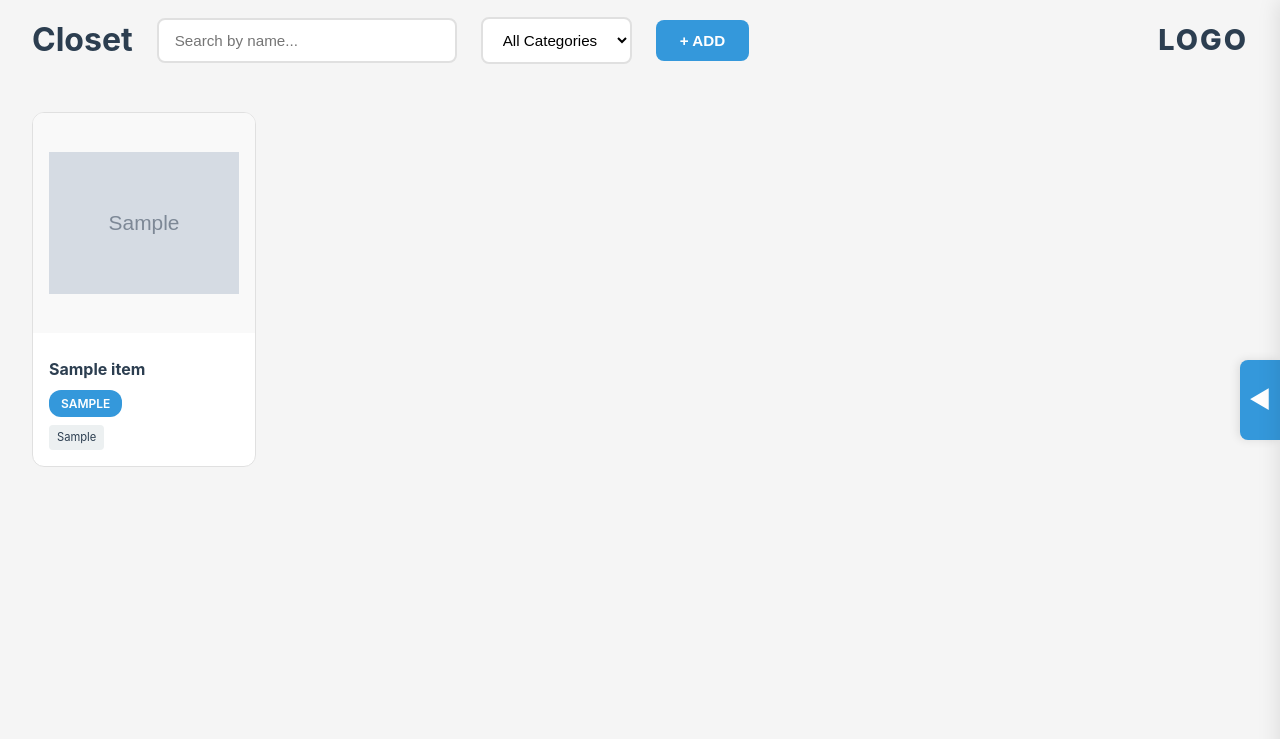
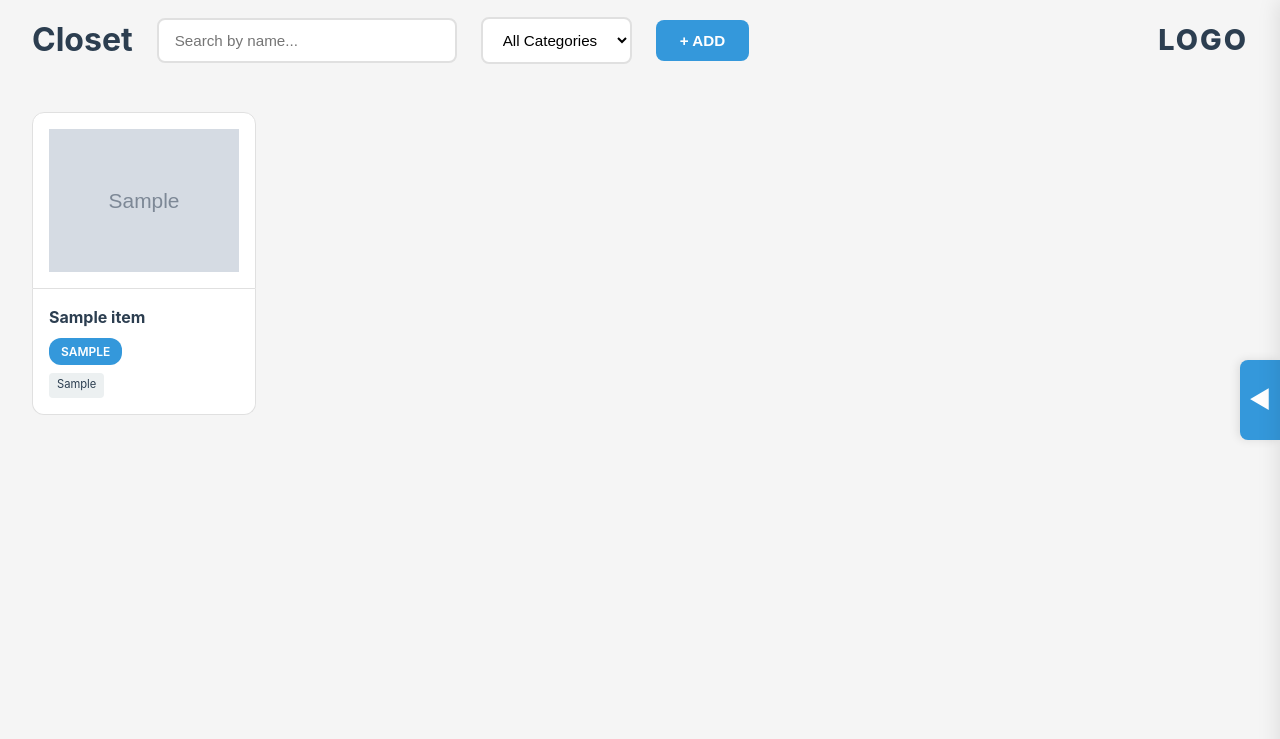
Before and after one commit to 0lekW/oleks-closet, a Flask app: page / in a window 1280 px wide. Shown: the top 739 px of the page. Run offline with Flask 3, Linux system fonts and the light colour scheme; tables that the repository leaves empty hold one stand-in row (values such as "Sample post"); grey boxes marked "Sample" are stand-in pictures; some libraries are stand-ins or nearby versions.

Commit message:
Thumbnails keep transparency + allow image aspect ratios to be something other then 300x300 and only enforce a max width + change grid display to suit that

```diff
--- a/app/static/css/style.css
+++ b/app/static/css/style.css
@@ -125,24 +125,21 @@ body {
 .items-grid {
     display: grid;
     grid-template-columns: repeat(auto-fill, minmax(220px, 1fr));
+    grid-auto-flow: dense;
     gap: 1.5rem;
     padding-bottom: 2rem;
 }
 
 /* Item Cards */
 .item-card {
-    background: white;
-    border: 1px solid #e0e0e0;
+    background: transparent;
+    border: none;
     border-radius: 12px;
-    overflow: hidden;
-    transition: transform 0.2s, box-shadow 0.2s;
+    overflow: visible;
     cursor: pointer;
     position: relative;
-}
-
-.item-card:hover {
-    transform: translateY(-5px);
-    box-shadow: 0 8px 20px rgba(0,0,0,0.15);
+    display: flex;
+    flex-direction: column;
 }
 
 .item-card-actions {
@@ -197,14 +194,32 @@ body {
 
 .item-card img {
     width: 100%;
-    height: 220px;
+    height: auto;
     object-fit: contain;
-    background: #f9f9f9;
+    background: white;
     padding: 1rem;
+    border: 1px solid #e0e0e0;
+    border-radius: 12px 12px 0 0;
+    transition: transform 0.2s, box-shadow 0.2s;
+}
+
+.item-card:hover img {
+    transform: translateY(-5px);
+    box-shadow: 0 8px 20px rgba(0,0,0,0.15);
 }
 
 .item-card-info {
     padding: 1rem;
+    background: white;
+    border: 1px solid #e0e0e0;
+    border-top: none;
+    border-radius: 0 0 12px 12px;
+    transition: transform 0.2s, box-shadow 0.2s;
+}
+
+.item-card:hover .item-card-info {
+    transform: translateY(-5px);
+    box-shadow: 0 8px 20px rgba(0,0,0,0.15);
 }
 
 .item-card-info h3 {
--- a/config.py
+++ b/config.py
@@ -20,4 +20,4 @@ class Config:
     ALLOWED_EXTENSIONS = {'png', 'jpg', 'jpeg', 'webp'}
 
     # Thumbnail settings
-    THUMBNAIL_SIZE = (300, 300)
+    THUMBNAIL_MAX_WIDTH = 400  # Max width, height varies by aspect ratio
```
Also changed, not shown: app/utils/image_processing.py (+8 -12 lines).
